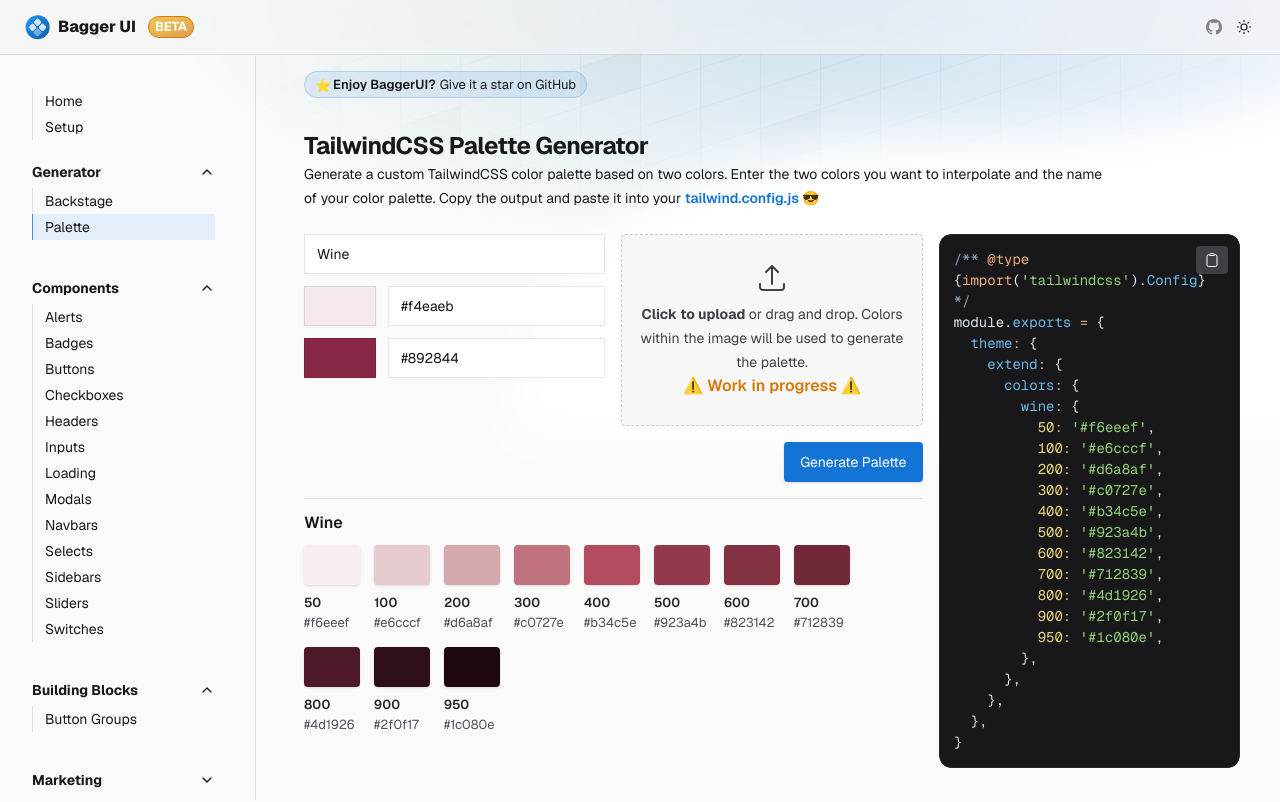
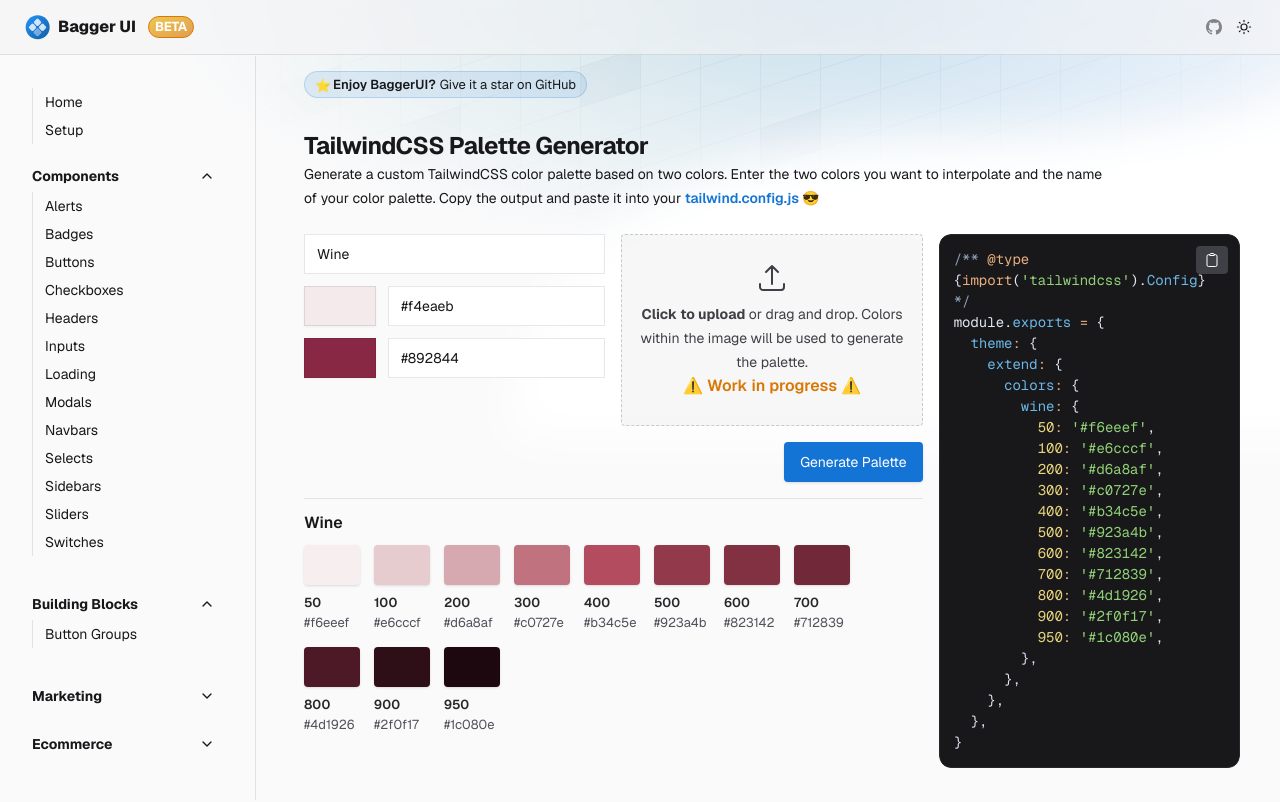
Before and after one commit to kiko-g/bagger-ui, a Next.js app: page /generator/palette in a window 1280 px wide. Shown: the top 802 px of the page. Built offline with nearby package versions, Linux system fonts and the light colour scheme.

Commit message:
hide generator

```diff
--- a/src/components/layout/Navigation.tsx
+++ b/src/components/layout/Navigation.tsx
@@ -26,13 +26,14 @@
         })}
       </ul>
 
+      {generatorNavFiltered.length > 0 && (
         <Accordion type="single" collapsible defaultValue="item-1">
           <AccordionItem value="item-1" className="border-b-0 border-zinc-900/10 dark:border-white/10">
             <AccordionTrigger className="py-1 text-sm font-bold hover:no-underline hover:opacity-80">
               <span className="whitespace-nowrap text-left">Generator</span>
             </AccordionTrigger>
             <AccordionContent>
-            <ul className="flex w-full flex-col pl-0">
+              <ul className="flex w-full flex-col gap-0.5 pl-0">
                 {generatorNavFiltered.map((item, itemIdx) => {
                   const isActive = location.toLowerCase() === item.name.toLowerCase()
                   return (
@@ -45,6 +46,7 @@
             </AccordionContent>
           </AccordionItem>
         </Accordion>
+      )}
 
       <Accordion type="single" collapsible defaultValue="item-2">
         <AccordionItem value="item-2" className="border-b-0 border-zinc-900/10 dark:border-white/10">
@@ -138,7 +140,7 @@
         isActive
           ? 'border-primary-500 bg-primary-500/10 dark:bg-primary-300/5'
           : 'border-zinc-900/10 hover:bg-zinc-500/5 dark:border-white/10 dark:hover:bg-zinc-50/10',
-        'flex cursor-pointer items-center justify-start gap-2 border-l py-1.5 pl-3 text-sm leading-none transition ease-in-out',
+        'flex h-7 cursor-pointer items-center justify-start gap-2 border-l pl-3 text-sm leading-none transition ease-in-out',
       )}
     >
       <div className="hidden w-full items-center gap-1.5 pr-4 md:flex lg:pr-12">
--- a/src/utils/data.tsx
+++ b/src/utils/data.tsx
@@ -65,13 +65,13 @@
   {
     name: 'Backstage',
     href: '/generator/backstage',
-    shown: isDev,
+    shown: false,
     icon: BuildingOffice2Icon,
   },
   {
     name: 'Palette',
     href: '/generator/palette',
-    shown: true,
+    shown: false,
     icon: Cog8ToothIcon,
   },
   {
```
Lines whose indentation alone changed are shown as unchanged.
